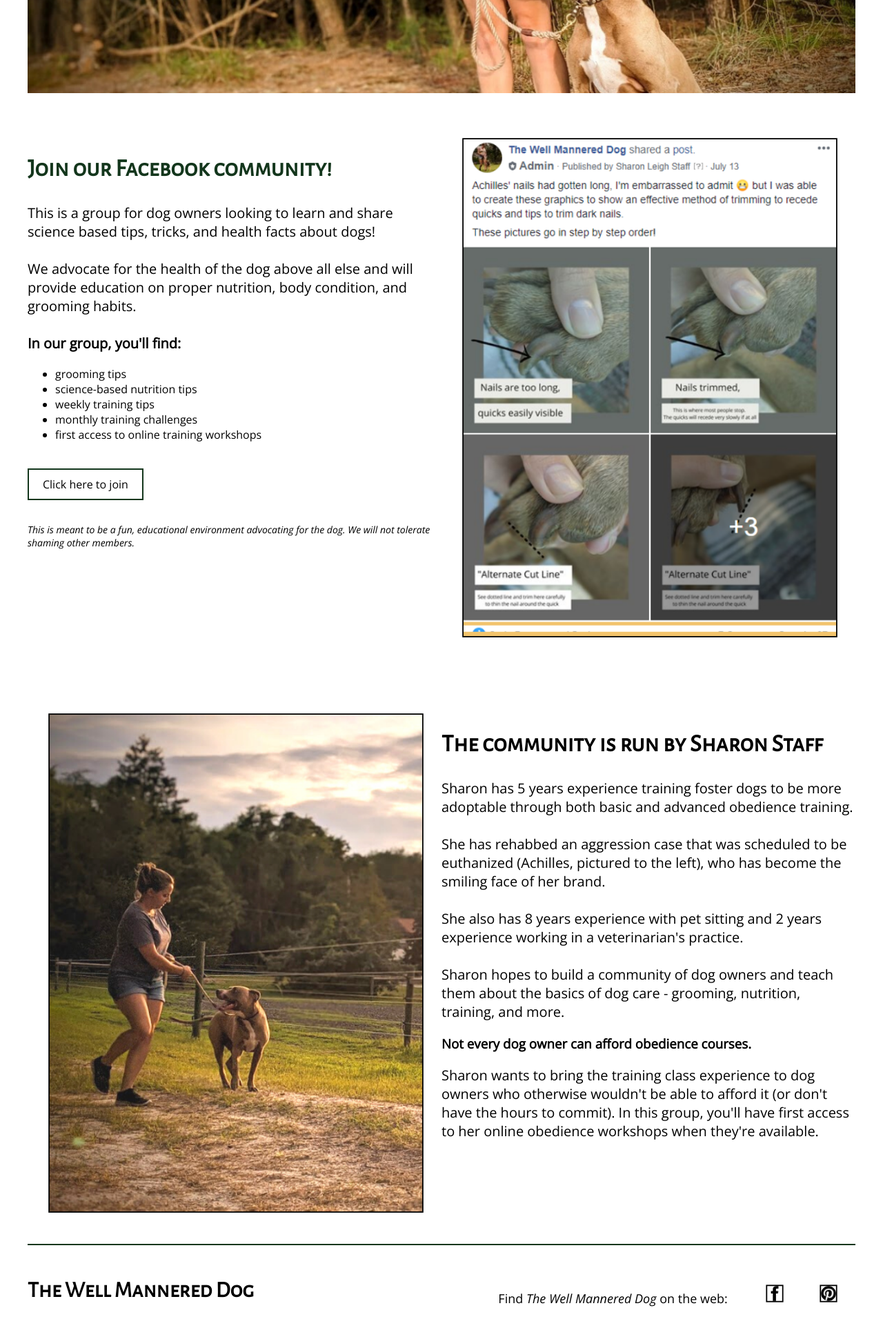
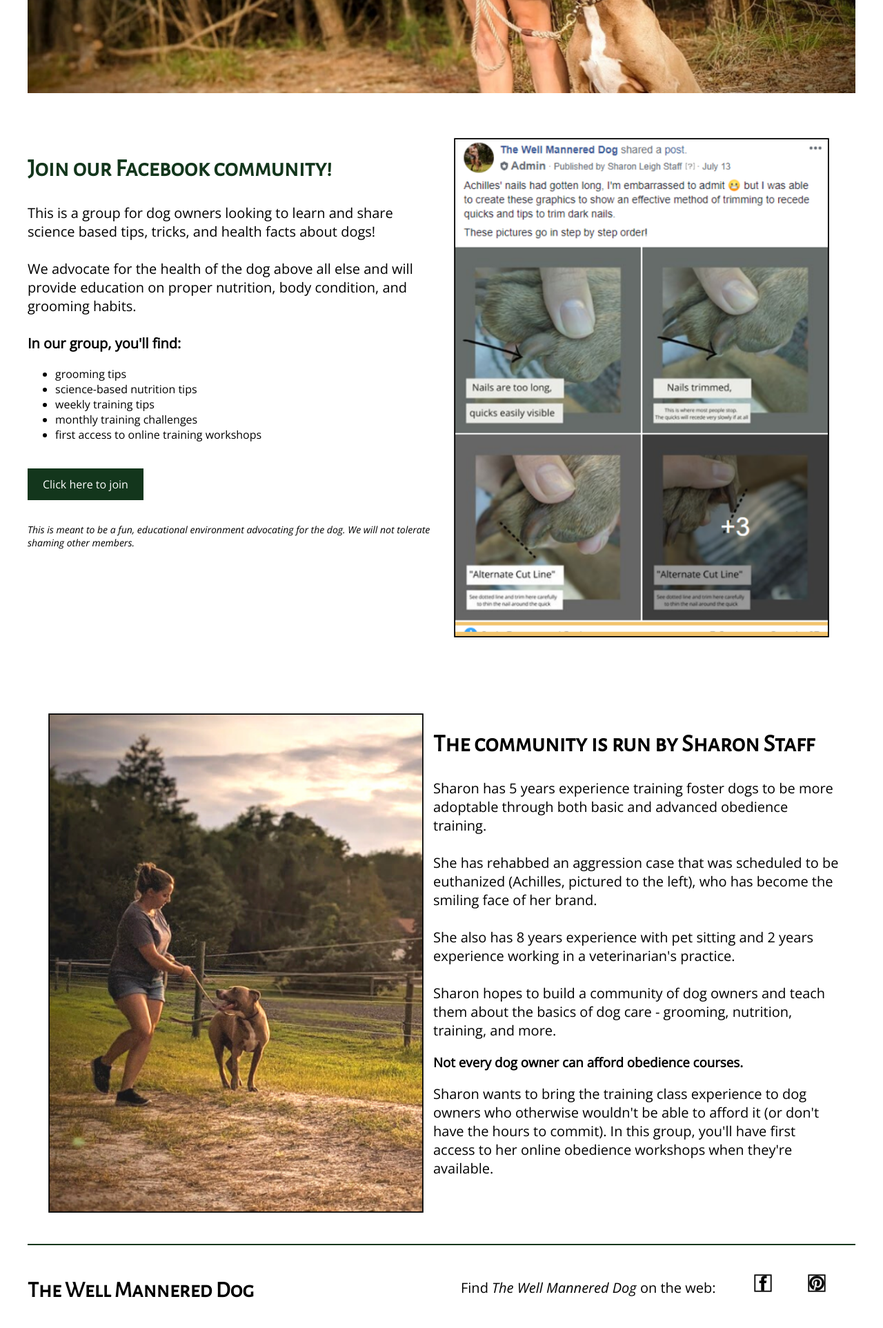
Before and after one commit to senwithers/well-mannered-dog, a PHP site: page /index.html in a window 1280 px wide. Shown: the part 490-2415 px from the top of the page at 69% size. After the commit the page ends 2371 px from the top, so only its background shows below. Run offline with PHP 8.4, Linux system fonts and the light colour scheme.

Commit message:
Fixed footer alignment

```diff
--- a/css/main.css
+++ b/css/main.css
@@ -11,7 +11,7 @@ body {
 }
 
 .half-width {
-    width: 50%;
+    width: 49%;
     float: left;
 }
 
@@ -57,8 +57,8 @@ p {
 }
 
 .button {
-        background-color: white;
-        color: black;
+        background-color: #13361c;
+        color: white;
         border: 2px solid #13361c;
         padding: 10px 20px;
         text-align: center;
@@ -88,13 +88,11 @@ img {
       font-family: 'Alegreya Sans SC', sans-serif;
   }
 
-#nav {
-    padding: 15px 25px;
-    float: right;
-}
+
 #nav ul li{
     display: inline-block;
-    font-size: 18px;
+    font-size: 20px;
+
 }
 #nav ul li a {
     text-decoration: none;
--- a/index.html
+++ b/index.html
@@ -54,7 +54,7 @@
                     <div class="half-width">
                         <h1>The Well Mannered Dog</h1>
                     </div>
-                    <div id="nav">
+                    <div class="half-width" id="nav">
                         <ul>
                             <li>Find <em>The Well Mannered Dog</em> on the web:</li>
                             <li><a href="https://www.facebook.com/thewellmannereddog" target="_blank"><img src="img/facebook.png"/></a>
```
